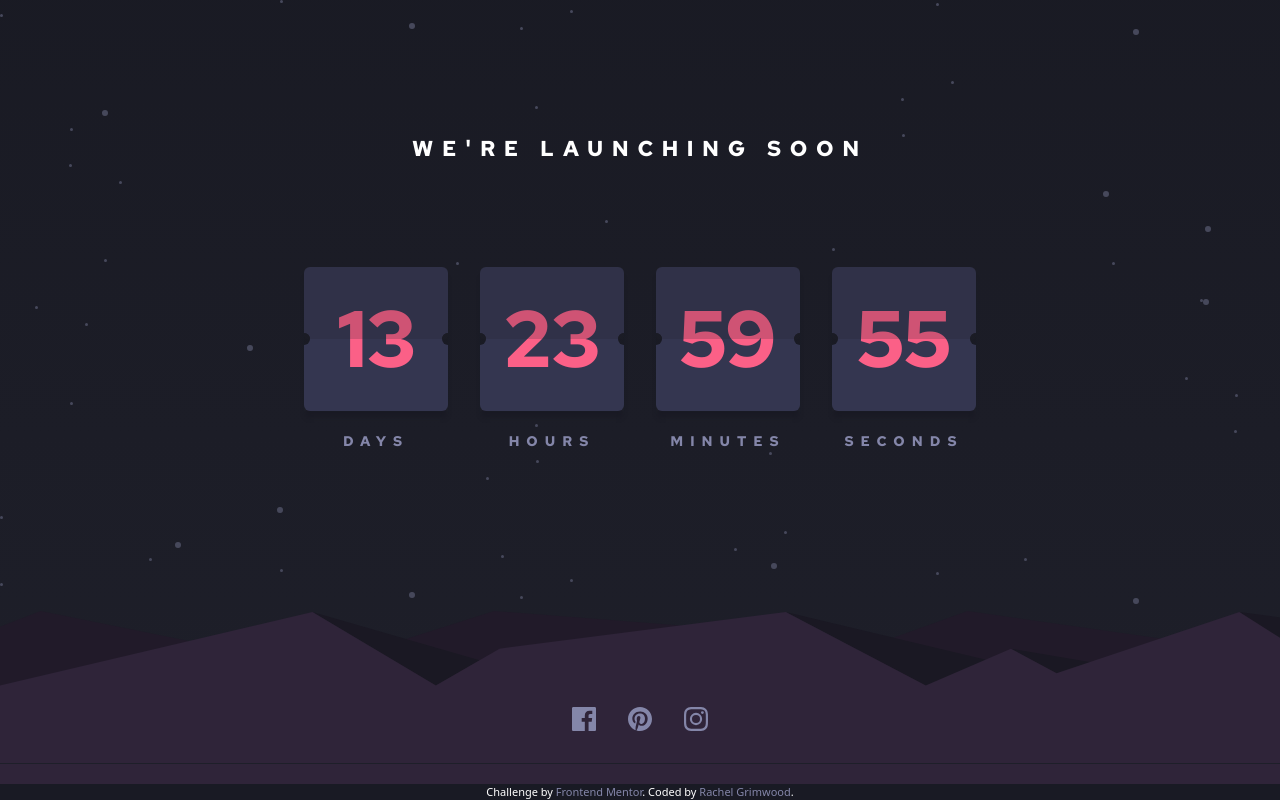
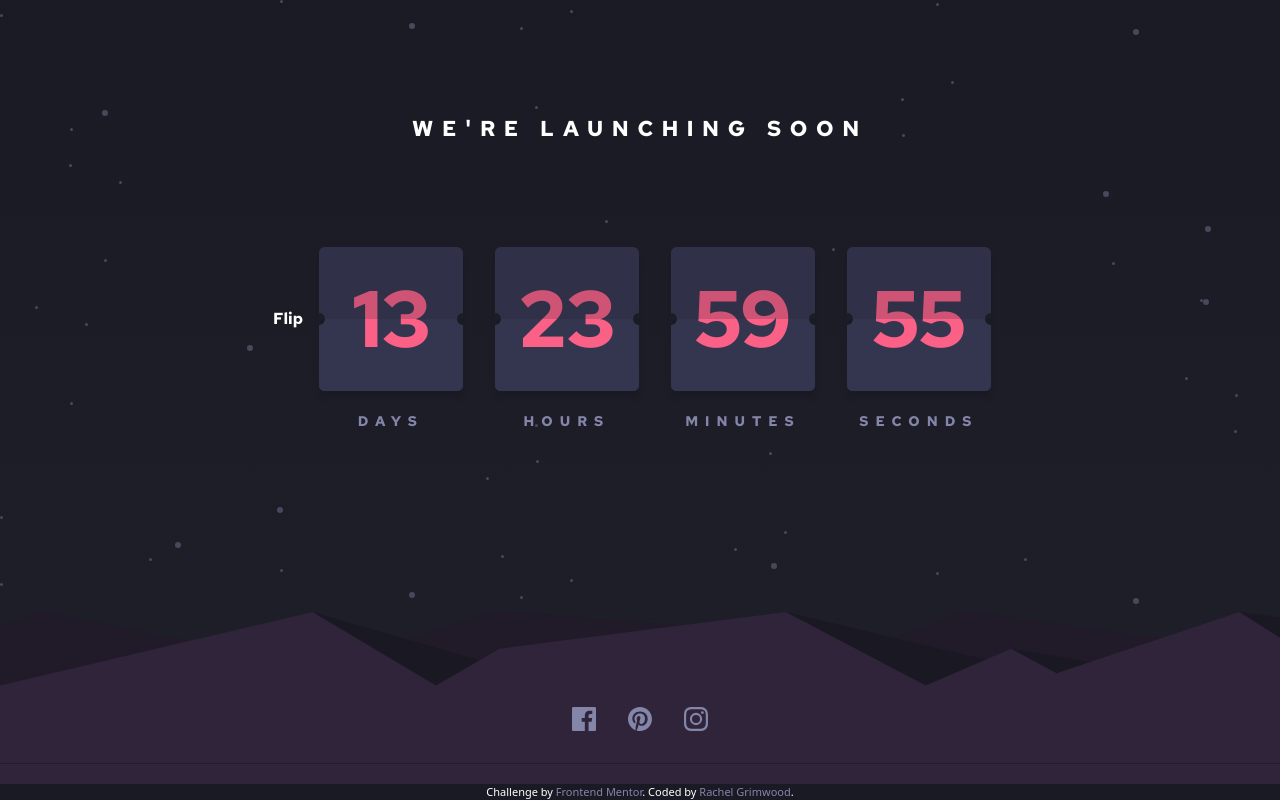
Before and after one commit to rachelgrimwood/frontend-mentor-launch-countdown-timer, a React (Create React App) app: page / in a window 1280 px wide. Built offline with nearby package versions, Linux system fonts and the light colour scheme.

Commit message:
css for flip

```diff
--- a/src/components/Countdown.js
+++ b/src/components/Countdown.js
@@ -23,6 +23,7 @@ const Countdown = () => {
   };
 
   const [timeLeft, setTimeLeft] = useState(getTimeLeft());
+  const [isFlipping, setIsFlipping] = useState(false);
 
   useEffect(() => {
     setTimeout(() => {
@@ -32,10 +33,18 @@ const Countdown = () => {
 
   return (
     <div className="flex justify-center">
-      <FlipCard num={timeLeft.days} unit="days" />
-      <FlipCard num={timeLeft.hours} unit="hours" />
-      <FlipCard num={timeLeft.minutes} unit="minutes" />
-      <FlipCard num={timeLeft.seconds} unit="seconds" />
+      <button
+        type="button"
+        className="text-white"
+        onClick={() => {
+          setIsFlipping(true);
+        }}>
+        Flip
+      </button>
+      <FlipCard num={timeLeft.days} unit="days" isFlipping={isFlipping} />
+      <FlipCard num={timeLeft.hours} unit="hours" isFlipping={isFlipping} />
+      <FlipCard num={timeLeft.minutes} unit="minutes" isFlipping={isFlipping} />
+      <FlipCard num={timeLeft.seconds} unit="seconds" isFlipping={isFlipping} />
     </div>
   );
 };
--- a/src/components/FlipCard.js
+++ b/src/components/FlipCard.js
@@ -1,15 +1,61 @@
-const FlipCard = ({ num, unit }) => {
+const FlipCard = ({ num, unit, isFlipping }) => {
   const text = String(num).padStart(2, 0);
+  let nextNum;
+  if (unit === "minutes" || unit === "seconds") {
+    nextNum = num > 0 ? num - 1 : 59;
+  } else if (unit === "hours") {
+    nextNum = num > 0 ? num - 1 : 23;
+  } else if (num > 0) {
+    nextNum = num - 1;
+  }
+  const nextText = String(nextNum).padStart(2, 0);
 
   return (
-    <div className="relative h-16 sm:h-20 md:h-32 lg:h-36 mt-16 md:mt-20 lg:mt-[6.5rem] mb-16 mx-2 sm:mx-3 lg:mx-4 shadow-[hsl(234,17%,12%)_0px_5px_2.5px_-1.5px] lg:shadow-[hsl(234,17%,12%)_0px_8px_4px_-2px]">
-      <div className="card-top"></div>
-      <div className="card-bottom"></div>
-      <p className="relative leading-[4rem] sm:leading-[5rem] md:leading-[8rem] lg:leading-[9rem] w-16 sm:w-20 md:w-32 lg:w-36 z-20 text-3xl sm:text-5xl md:text-6xl lg:text-[5rem] text-soft-red">
-        {text || "00"}
-      </p>
-      <div className="absolute h-8 sm:h-10 md:h-16 lg:h-[4.5rem] w-16 sm:w-20 md:w-32 lg:w-36 top-0 inset-x-0 mx-auto my-0 rounded-sm bg-very-dark-blue opacity-20 z-40"></div>
-      <p className="text-grayish-blue text-[0.5rem] md:text-xs lg:text-sm tracking-[0.5em] mt-3 sm:mt-4 lg:mt-5">
+    <div className="mb-16">
+      <div className="relative w-16 sm:w-20 md:w-32 lg:w-36 h-16 sm:h-20 md:h-32 lg:h-36 mt-16 md:mt-20 lg:mt-[6.5rem] mx-2 sm:mx-3 lg:mx-4 shadow-[hsl(234,17%,12%)_0px_5px_2.5px_-1.5px] lg:shadow-[hsl(234,17%,12%)_0px_8px_4px_-2px]">
+        {/* page 1 */}
+        <div className="flip-container-top">
+          <div className="card-top"></div>
+          <p className="number-text z-10">{text || "00"}</p>
+        </div>
+
+        {/* page 2 */}
+        <div
+          className={
+            isFlipping
+              ? "flip-container-bottom [transition:_transform_1s_ease] [transform-origin:top] [transform:rotateX(-180deg)] [backface-visibility:hidden] z-40"
+              : "flip-container-bottom z-40"
+          }>
+          <div className="card-bottom"></div>
+          <p className="number-text -translate-y-8 sm:-translate-y-10 md:-translate-y-16 lg:translate-y-[-4.5rem]">
+            {text || "00"}
+          </p>
+        </div>
+
+        {/* page 3 */}
+        <div
+          className={
+            isFlipping
+              ? "flip-container-top [backface:hidden] [transition:_transform_1s_ease] [transform-origin:0%_100%] [transform:rotateX(0deg)] z-20"
+              : "flip-container-top [transform-origin:0%_100%] [transform:rotateX(180deg)] z-20"
+          }>
+          <p className="number-text z-30">{nextText || "00"}</p>
+          <div className="card-top"></div>
+        </div>
+
+        {/* page 4 */}
+        <div className="flip-container-bottom">
+          <div className="card-bottom z-0"></div>
+          <p className="number-text z-10 -translate-y-8 sm:-translate-y-10 md:-translate-y-16 lg:translate-y-[-4.5rem]">
+            {nextText || "00"}
+          </p>
+        </div>
+
+        {/* Top half overlay */}
+        <div className="absolute h-8 sm:h-10 md:h-16 lg:h-[4.5rem] w-16 sm:w-20 md:w-32 lg:w-36 top-0 inset-x-0 mx-auto my-0 rounded-sm bg-very-dark-blue opacity-20 z-50"></div>
+      </div>
+      {/* Bottom text */}
+      <p className="block text-grayish-blue text-[0.5rem] md:text-xs lg:text-sm tracking-[0.5em] mt-3 sm:mt-4 lg:mt-5">
         {unit}
       </p>
     </div>
--- a/src/index.css
+++ b/src/index.css
@@ -8,6 +8,18 @@
   }
 
   .card-bottom {
-    @apply absolute h-8 sm:h-10 md:h-16 lg:h-[4.5rem] w-16 sm:w-20 md:w-32 lg:w-36 bottom-0 inset-x-0 mx-auto my-0 rounded-md bg-dark-blue before:absolute before:p-1 lg:before:p-1.5 before:-m-1 lg:before:-m-1.5 before:left-0 before:top-0 before:rounded-full before:[background:linear-gradient(90deg,_rgba(0,0,0,0)_50%,_hsl(234,_17%,_12%)_50%)] after:absolute after:p-1 lg:after:p-1.5 after:-m-1 lg:after:-m-1.5 after:right-0 after:top-0 after:rounded-full after:[background:linear-gradient(90deg,_hsl(234,_17%,_12%)_50%,_rgba(0,0,0,0)_50%)] z-10;
+    @apply absolute h-8 sm:h-10 md:h-16 lg:h-[4.5rem] w-16 sm:w-20 md:w-32 lg:w-36 bottom-0 inset-x-0 mx-auto my-0 rounded-md bg-dark-blue before:absolute before:p-1 lg:before:p-1.5 before:-m-1 lg:before:-m-1.5 before:left-0 before:top-0 before:rounded-full before:[background:linear-gradient(90deg,_rgba(0,0,0,0)_50%,_hsl(234,_17%,_12%)_50%)] after:absolute after:p-1 lg:after:p-1.5 after:-m-1 lg:after:-m-1.5 after:right-0 after:top-0 after:rounded-full after:[background:linear-gradient(90deg,_hsl(234,_17%,_12%)_50%,_rgba(0,0,0,0)_50%)];
+  }
+
+  .flip-container-top {
+    @apply absolute top-0 overflow-hidden h-8 sm:h-10 md:h-16 lg:h-[4.5rem];
+  }
+
+  .flip-container-bottom {
+    @apply absolute bottom-0 overflow-hidden h-8 sm:h-10 md:h-16 lg:h-[4.5rem];
+  }
+
+  .number-text {
+    @apply relative leading-[4rem] sm:leading-[5rem] md:leading-[8rem] lg:leading-[9rem] w-16 sm:w-20 md:w-32 lg:w-36 text-3xl sm:text-5xl md:text-6xl lg:text-[5rem] text-soft-red;
   }
 }
```
